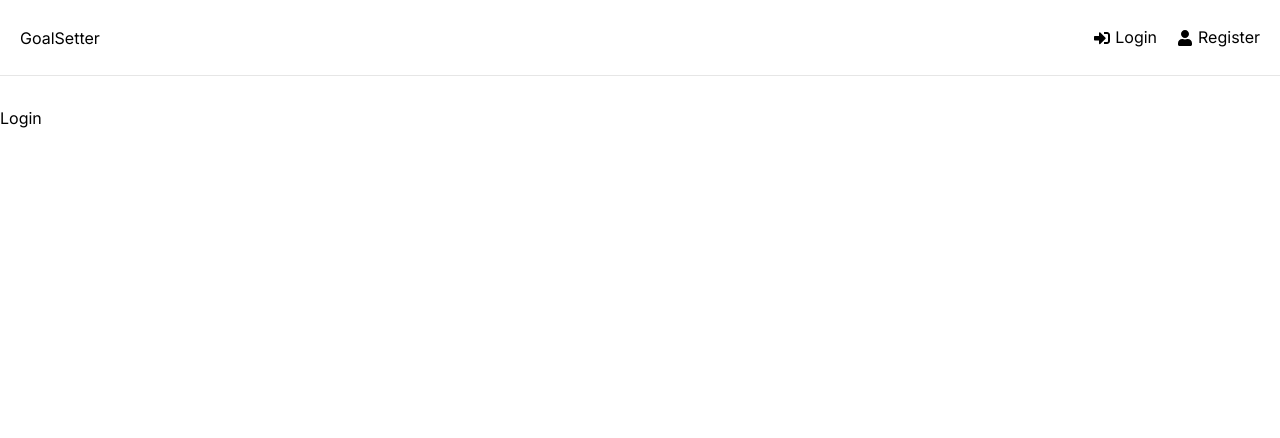
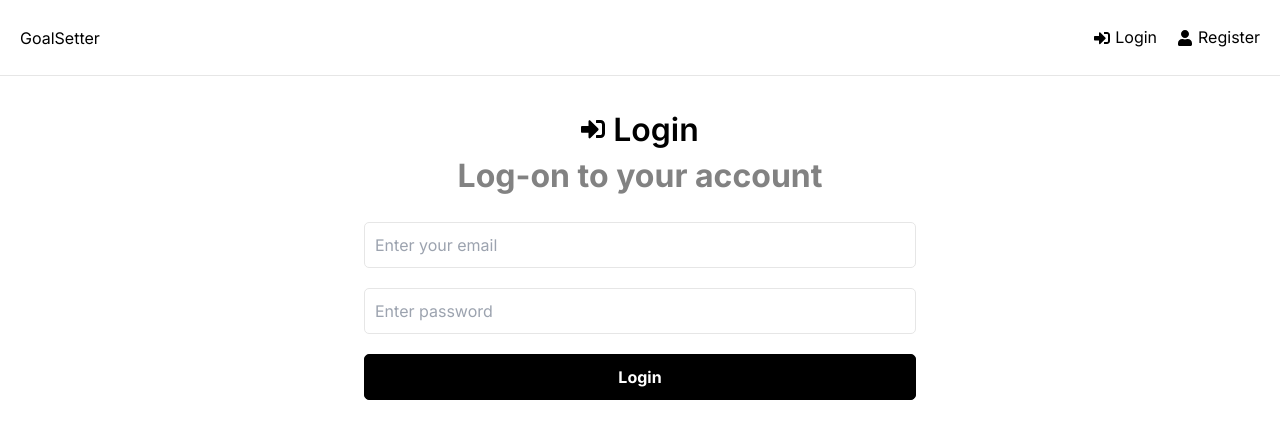
Before and after one commit to Mallikarjuna-dev/restAPI_mern, a Next.js app in the folder frontend/: page /login in a window 1280 px wide. Shown: the top 438 px of the page. Built offline with nearby package versions, Linux system fonts and the light colour scheme.

Commit message:
login and register UI

```diff
--- a/frontend/Components/Dashboard.jsx
+++ b/frontend/Components/Dashboard.jsx
@@ -1,3 +1,5 @@
+"use client";
+
 import React from "react";
 
 const Dashboard = () => {
--- a/frontend/Components/Header.jsx
+++ b/frontend/Components/Header.jsx
@@ -1,3 +1,5 @@
+"use client";
+
 import Link from "next/link";
 import React from "react";
 import { FaSignInAlt, FaSignOutAlt, FaUser } from "react-icons/fa";
--- a/frontend/app/login/page.jsx
+++ b/frontend/app/login/page.jsx
@@ -1,12 +1,73 @@
+"use client";
+
 import Header from "@/Components/Header";
 import React from "react";
+import { useState, useEffect } from "react";
+import { FaSignInAlt } from "react-icons/fa";
 
 const Login = () => {
+  const [formData, setFormData] = useState({
+    email: "",
+    password: "",
+  });
+
+  const { email, password } = formData;
+
+  const onChange = (e) => {
+    setFormData((prev) => ({
+      ...prev,
+      [e.target.name]: e.target.value,
+    }));
+  };
+
+  const onSubmit = (e) => {
+    e.preventDefault();
+  };
+
   return (
-    <div className="items-center">
+    <>
       <Header />
-      Login
-    </div>
+      <div className="container">
+        <section className="heading">
+          <div className="flex gap-2 justify-center items-baseline">
+            <FaSignInAlt className="text-2xl" />
+            <h1>Login</h1>
+          </div>
+          <p>Log-on to your account</p>
+        </section>
+        <section className="form">
+          <form onSubmit={onSubmit}>
+            <div className="form-group">
+              <input
+                type="email"
+                id="email"
+                className="form-control"
+                name="email"
+                value={email}
+                placeholder="Enter your email"
+                onChange={onChange}
+              />
+            </div>
+            <div className="form-group">
+              <input
+                type="password"
+                id="password"
+                className="form-control"
+                name="password"
+                value={password}
+                placeholder="Enter password"
+                onChange={onChange}
+              />
+            </div>
+            <div className="form-group">
+              <button type="submit" className="btn btn-block">
+                Login
+              </button>
+            </div>
+          </form>
+        </section>
+      </div>
+    </>
   );
 };
 
--- a/frontend/app/page.js
+++ b/frontend/app/page.js
@@ -1,3 +1,5 @@
+"use client";
+
 import Dashboard from '@/Components/Dashboard'
 import Header from '@/Components/Header'
 import Image from 'next/image'
--- a/frontend/app/register/page.jsx
+++ b/frontend/app/register/page.jsx
@@ -16,8 +16,8 @@ const Register = () => {
   const { name, email, password, password2 } = formData;
 
   const onChange = (e) => {
-    setFormData((prevState) => ({
-      ...prevState,
+    setFormData((prev) => ({
+      ...prev,
       [e.target.name]: e.target.value,
     }));
   };
@@ -31,10 +31,10 @@ const Register = () => {
       <Header />
       <div className="container">
         <section className="heading">
-          <h1 className="flex gap-2 justify-center items-baseline">
+          <div className="flex gap-2 justify-center items-baseline">
             <FaUser className="text-2xl" />
             <h1>Register</h1>
-          </h1>
+          </div>
           <p>Please create an account</p>
         </section>
 
@@ -84,9 +84,9 @@ const Register = () => {
                 onChange={onChange}
               />
             </div>
-            <div className="form-control">
+            <div className="form-group">
               <button type="submit" className="btn btn-block">
-                Submit
+                Register
               </button>
             </div>
           </form>
```
